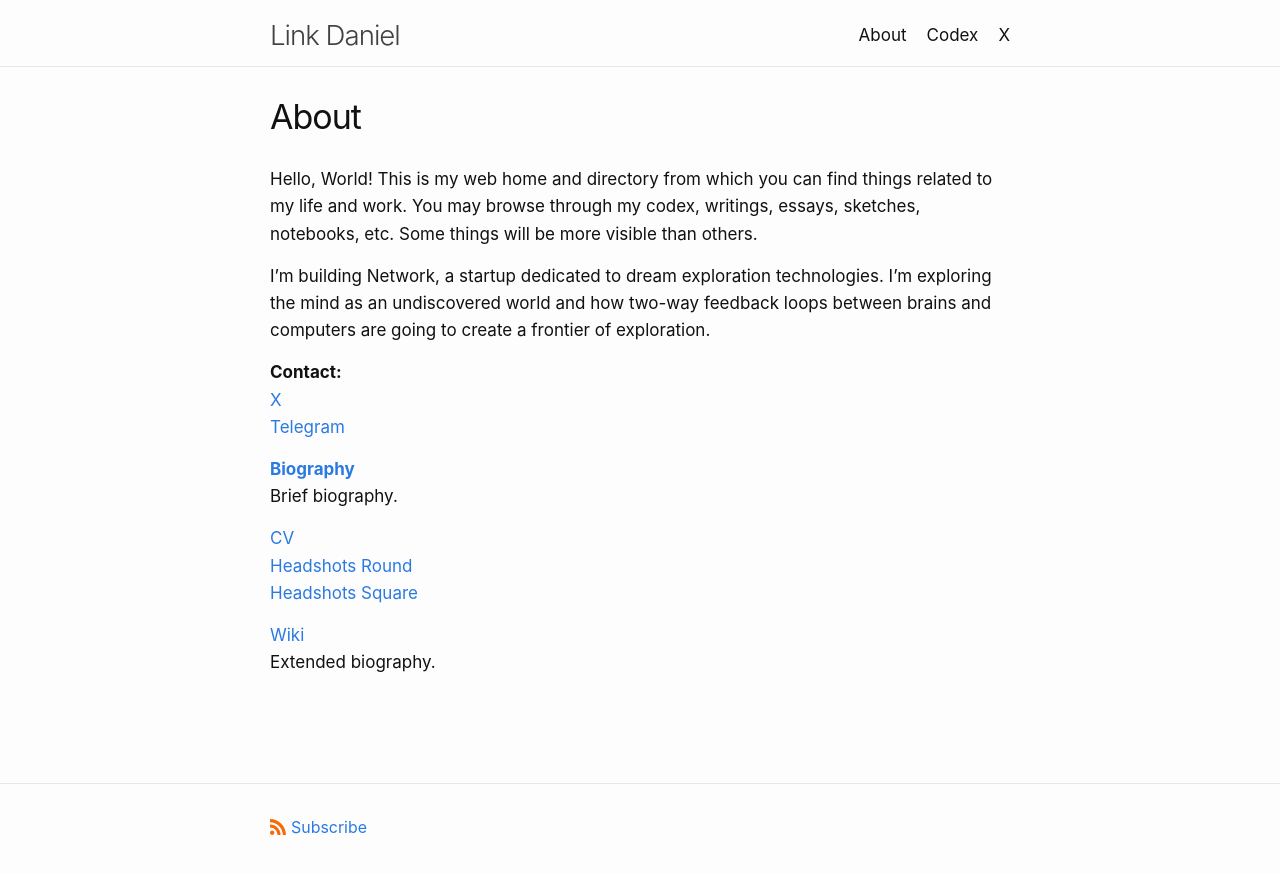
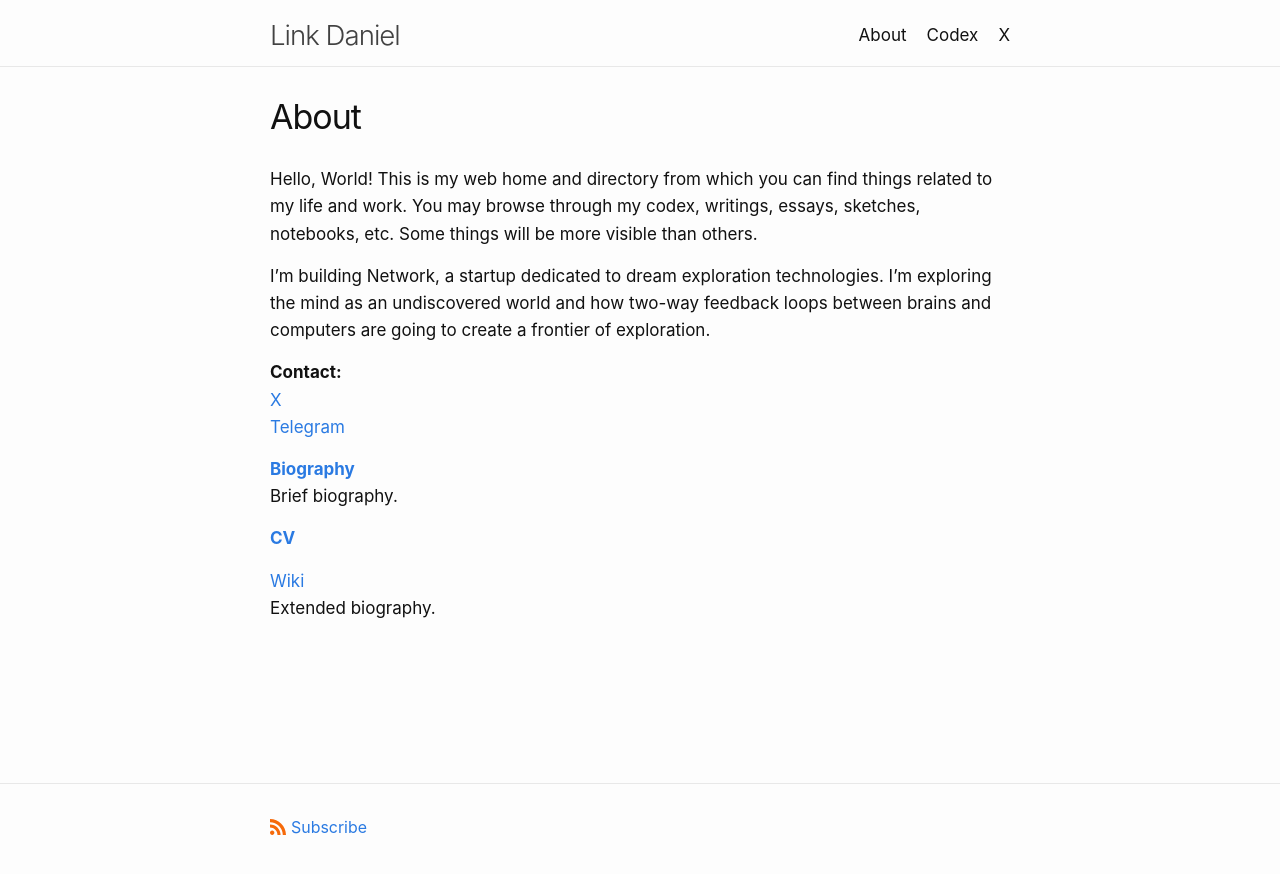
Before and after one commit to link-daniel/link.github.io, a Jekyll site: the page built from about.md, in a window 1280 px wide. Shown: the top 874 px of the page. Built offline with Jekyll 4.4.1, drawn with Linux system fonts in a browser that asks for light colours.

Commit message:
Update about.md

```diff
--- a/about.md
+++ b/about.md
@@ -18,11 +18,8 @@ I'm building Network, a startup dedicated to dream exploration technologies. I'm
 <br>
 Brief biography.
 
-<a href="https://read.cv/linkdaniel">CV</a>
+<a href="https://read.cv/linkdaniel">**CV**</a>
 <br>
-[Headshots Round](/media/linkdaniel-round.jpg)
-<br>
-[Headshots Square](/media/linkdaniel-square.jpg)
 
 <a href="https://wiki.linkdaniel.org">Wiki</a>
 <br>
```
